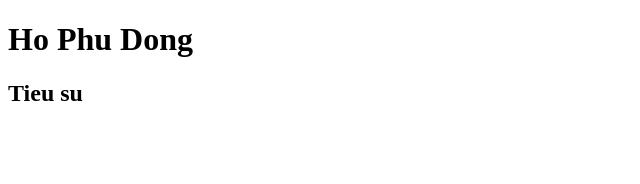
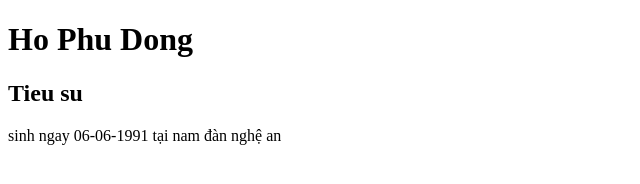
Before and after one commit to Hophudong/D-n-4, a plain HTML site: page index.html in a window 1280 px wide. Shown: the whole page, without its empty margins (0-640 px from the left). Drawn offline with Linux system fonts and the light colour scheme.

Commit message:
sua doi lan 2

```diff
--- a/index.html
+++ b/index.html
@@ -8,5 +8,6 @@
   <body>
     <h1>Ho Phu Dong</h1>
     <h2>Tieu su</h2>
+    <p>sinh ngay 06-06-1991 tại nam đàn nghệ an</p>
   </body>
 </html>
```
